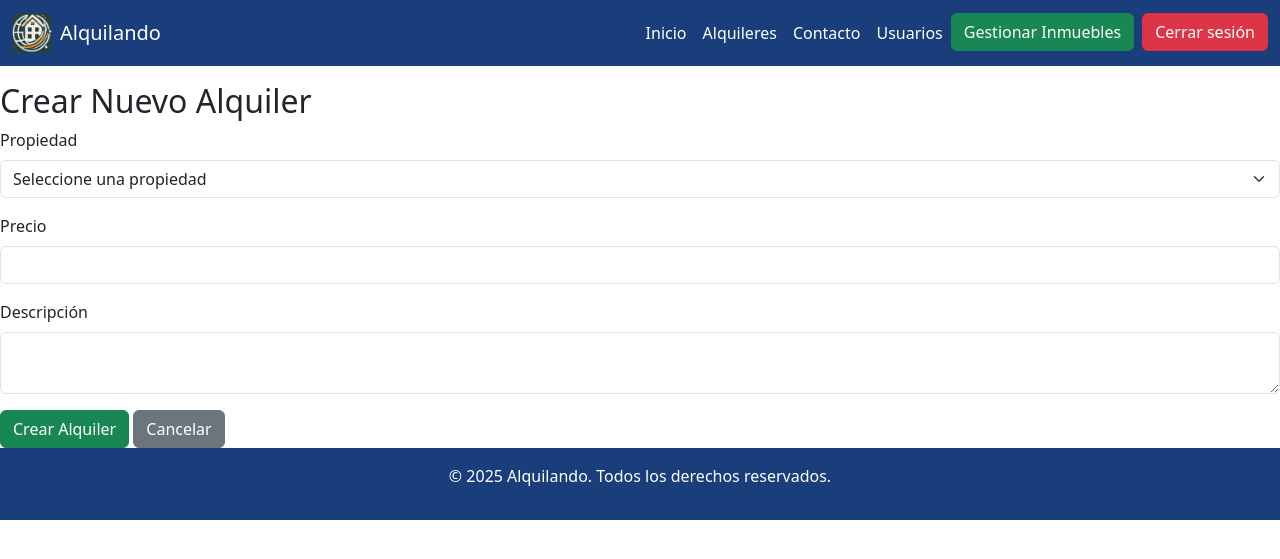
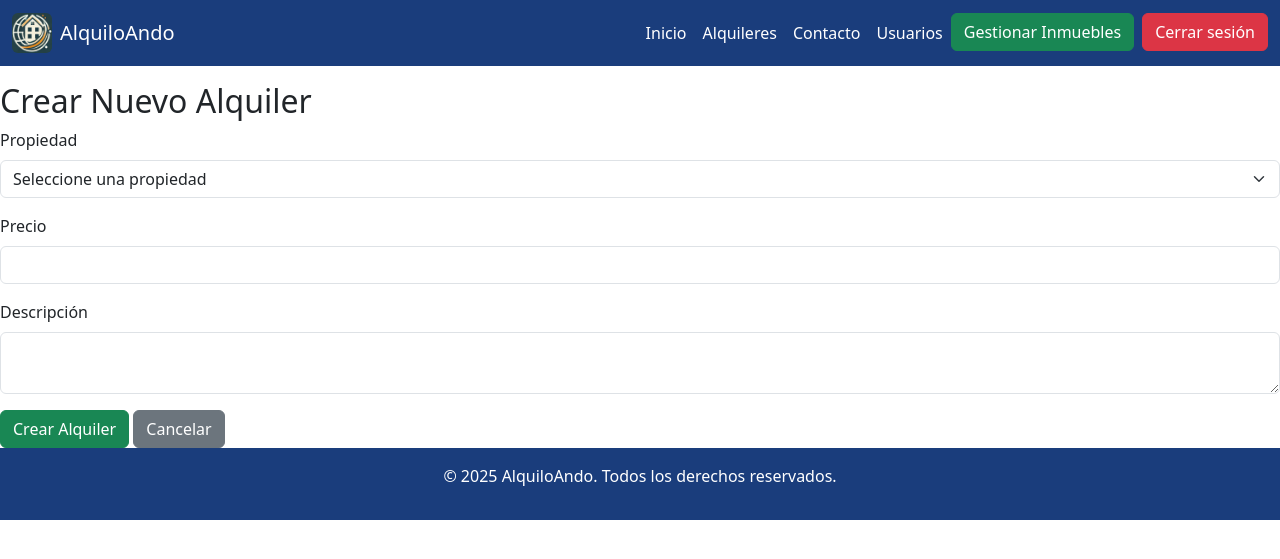
Before and after one commit to NicolasM146/IngS2, a Flask app: page /rentals/create in a window 1280 px wide. Shown: the top 559 px of the page. Run offline with Flask 3, Linux system fonts and the light colour scheme; the visitor is signed in with stand-in values (Sample User, id 1); data that the repository does not hold is empty.

Commit message:
Se corrige el nombre de la aplicacion

```diff
--- a/src/web/templates/layout.html
+++ b/src/web/templates/layout.html
@@ -3,7 +3,7 @@
 <head>
     <meta charset="UTF-8" />
     <meta name="viewport" content="width=device-width, initial-scale=1" />
-    <title>{% block title %}Alquilando - Tu sitio de alquileres{% endblock %}</title>
+    <title>{% block title %}AlquiloAndo - Tu sitio de alquileres{% endblock %}</title>
     <link href="https://cdn.jsdelivr.net/npm/bootstrap@5.3.0-alpha1/dist/css/bootstrap.min.css" rel="stylesheet" />
     <style>
         :root {
@@ -51,7 +51,7 @@
         <div class="container-fluid">
             <a class="navbar-brand d-flex align-items-center" href="{{ url_for('home') }}">
                 <img src="{{ url_for('static', filename='img/logo_alquiloando.png') }}" alt="Logo Alquilando" width="40" height="40" class="me-2 rounded" />
-                Alquilando
+                AlquiloAndo
             </a>
             <button class="navbar-toggler" type="button" data-bs-toggle="collapse" data-bs-target="#navbarNav"
                     aria-controls="navbarNav" aria-expanded="false" aria-label="Toggle navigation">
@@ -110,7 +110,7 @@
     {% endblock %}
 
     <footer class="text-center py-3">
-        <p>&copy; 2025 Alquilando. Todos los derechos reservados.</p>
+        <p>&copy; 2025 AlquiloAndo. Todos los derechos reservados.</p>
     </footer>
 
     <script src="https://cdn.jsdelivr.net/npm/bootstrap@5.3.0-alpha1/dist/js/bootstrap.bundle.min.js"></script>
```
